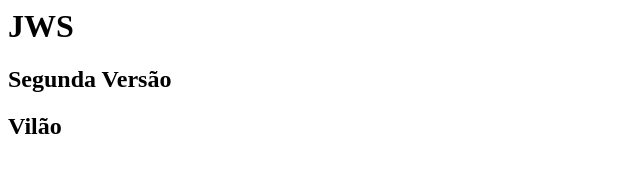
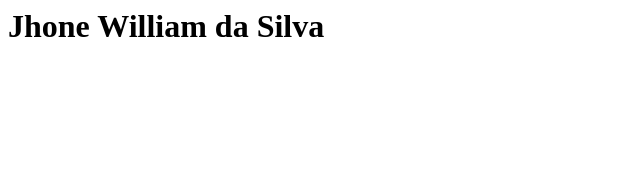
Before and after one commit to jhonewilliam/TreinamentoGit, a plain HTML site: page index.html in a window 1280 px wide. Shown: the whole page, without its empty margins (0-640 px from the left). Drawn offline with Linux system fonts and the light colour scheme.

Commit message:
<h1> Jhone

```diff
--- a/index.html
+++ b/index.html
@@ -4,7 +4,5 @@
 	</head>
 
 	<body>
-		<h1>JWS</h1>
-		<h2>Segunda Versão</h2>
-		<h2>Vilão</h2>
+		<h1> Jhone William da Silva </h1>
 </html>
```
